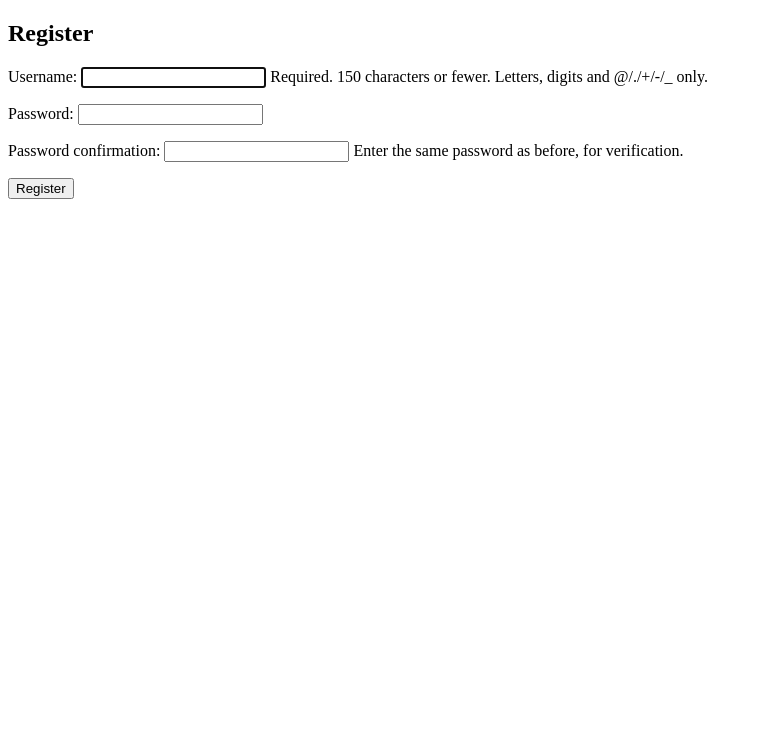
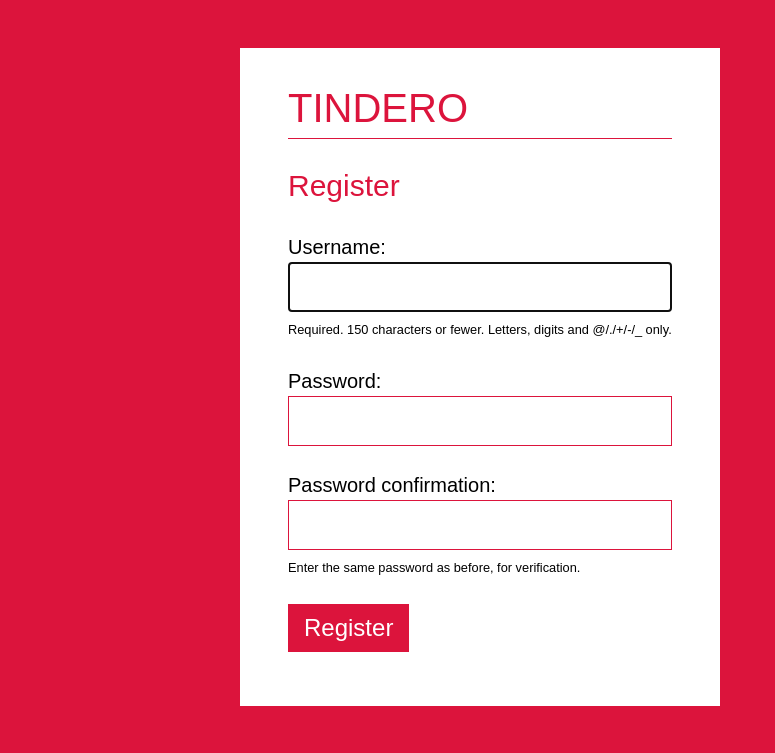
Before and after one commit to marksteve/devcon-django-workshop, a Django app: page /register/ in a window 1280 px wide. Shown: the top 753 px of the page, without its empty margins (0-775 px from the left). Run offline with Django 3.2, Linux system fonts and the light colour scheme.

Commit message:
Make it pretty

```diff
--- /dev/null
+++ b/app/static/css/main.css
@@ -0,0 +1,162 @@
+* {
+  box-sizing: border-box;
+}
+
+body, input, select, button, textarea {
+  font: 20px/1.5 sans-serif;
+}
+
+body {
+  background: crimson;
+  padding: 3rem;
+  margin: 0;
+}
+
+a {
+  text-decoration: none;
+}
+
+h1, h2, h3, p {
+  padding: 0;
+  margin: 0 0 1.5rem;
+}
+
+h1, h2, h3, a {
+  color: crimson;
+  font-weight: normal;
+}
+
+h1 {
+  text-transform: uppercase;
+  border-bottom: 1px solid;
+}
+
+label {
+  display: block;
+}
+
+input[type=text],
+input[type=password],
+textarea {
+  width: 100%;
+  border: 1px solid crimson;
+  padding: 0 5px;
+}
+
+input[type=text],
+input[type=password] {
+  font-size: 2rem;
+}
+
+.helptext {
+  font-size: 0.8rem;
+}
+
+button {
+  background: crimson;
+  border: 0;
+  font-size: 1.5rem;
+  line-height: 2;
+  color: white;
+  padding: 0 1rem;
+}
+
+.errorlist {
+  list-style: none;
+  margin: 0;
+  border-top: 1px solid;
+  padding: 1rem;
+  left: 100%;
+  position: absolute;
+  font-size: 0.8rem;
+  color: white;
+  width: 20rem;
+}
+
+.page {
+  width: 50rem;
+  margin: 0 auto;
+}
+
+.app {
+  width: 30rem;
+  min-height: 30rem;
+  padding: 1.5em 3rem;
+  background: white;
+  position: relative;
+}
+
+.tindero {
+  text-align: center;
+  position: relative;
+}
+
+.tindero .photo {
+  width: 100%;
+  padding-bottom: 100%;
+  position: relative;
+  overflow: hidden;
+  margin-bottom: 1.5rem;
+  border: 1px solid crimson;
+}
+
+.tindero img {
+  position: absolute;
+  left: 0;
+  top: 0;
+  width: 100%;
+}
+
+.tindero .name {
+  font-size: 1.2em;
+  font-weight: bold;
+}
+
+.tindero .bio {
+  text-align: left;
+}
+
+.tindero a {
+  position: absolute;
+  text-decoration: none;
+  text-transform: uppercase;
+  display: inline-block;
+  font-size: 1.5rem;
+  line-height: 2;
+  padding: 0 1rem;
+  top: 33%;
+  color: white;
+  border-top: 1px solid;
+}
+
+.tindero .nope {
+  right: 100%;
+  margin-right: 3rem;
+}
+
+.tindero .nice {
+  left: 100%;
+  margin-left: 3rem;
+}
+
+.match {
+  text-align: center;
+}
+
+.match .photo {
+  display: inline-block;
+  width: 40%;
+  padding-bottom: 40%;
+  position: relative;
+  overflow: hidden;
+  margin: 0 1rem;
+  border: 1px solid crimson;
+  border-radius: 50%;
+}
+
+.match img {
+  position: absolute;
+  left: 0;
+  top: 0;
+  width: 100%;
+}
--- /dev/null
+++ b/app/templates/base.html
@@ -0,0 +1,16 @@
+{% load staticfiles %}
+<!doctype html>
+<html>
+<head>
+  <title>Tindero</title>
+  <link rel="stylesheet" type="text/css" href="{% static "css/main.css" %}">
+</head>
+<body>
+<div class="page">
+  <div class="app">
+    <h1><a href="{% url "index" %}">Tindero</a></h1>
+    {% block content %}{% endblock %}
+  </div>
+</div>
+</body>
+</html>
--- a/registration/templates/registration/register.html
+++ b/registration/templates/registration/register.html
@@ -1,6 +1,5 @@
-<!doctype html>
-<html>
-<body>
+{% extends "base.html" %}
+{% block content %}
 <form action="{% url "register" %}" method="post">
   {% csrf_token %}
   <h2>Register</h2>
@@ -11,5 +10,4 @@
     </button>
   </p>
 </form>
-</body>
-</html>
+{% endblock %}
```
Also changed, not shown: app/templates/index.html (+10 -10 lines), app/templates/match.html (+9 -5 lines), app/templates/profile.html (+3 -5 lines), registration/templates/registration/login.html (+3 -5 lines).
